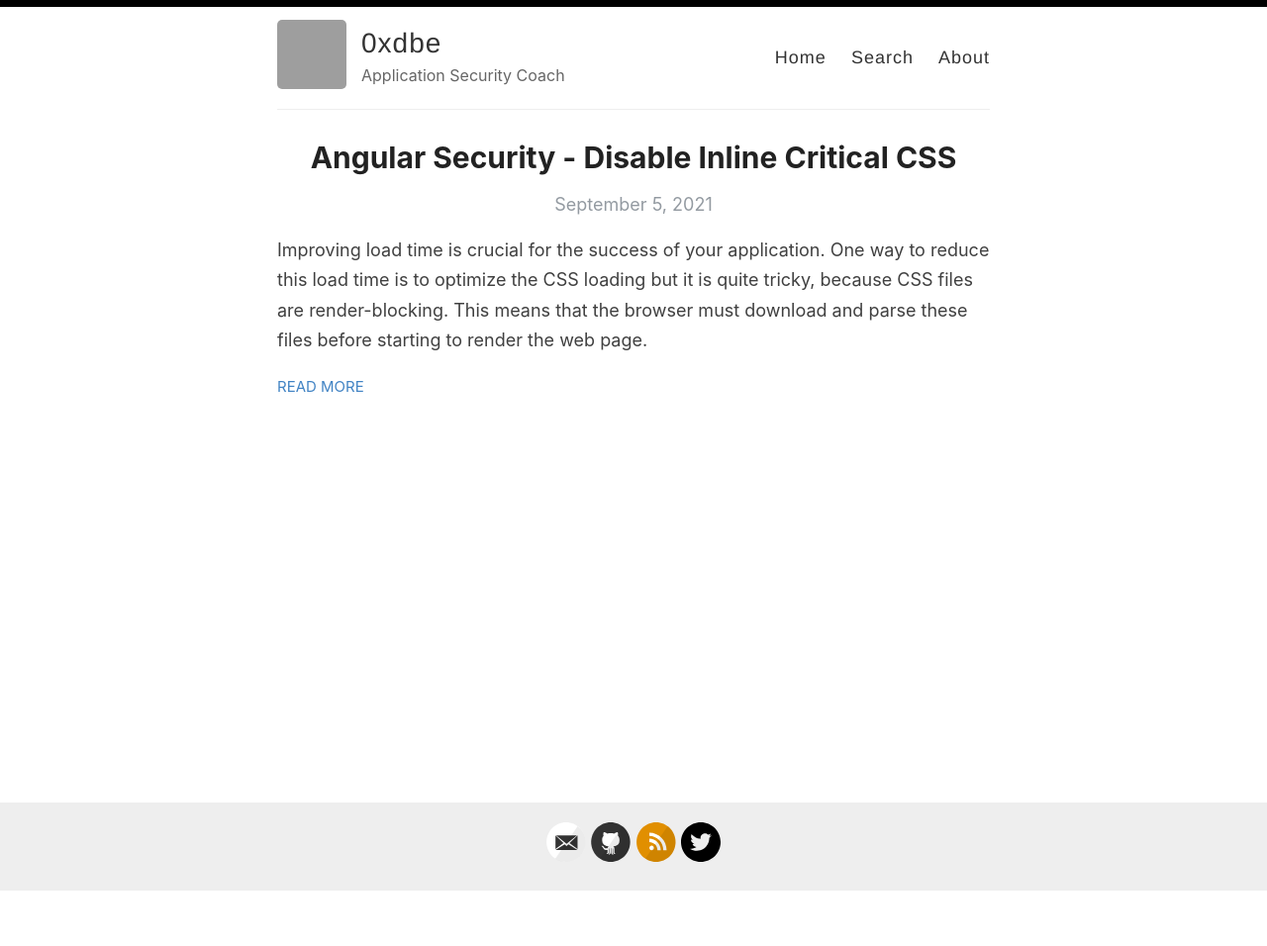
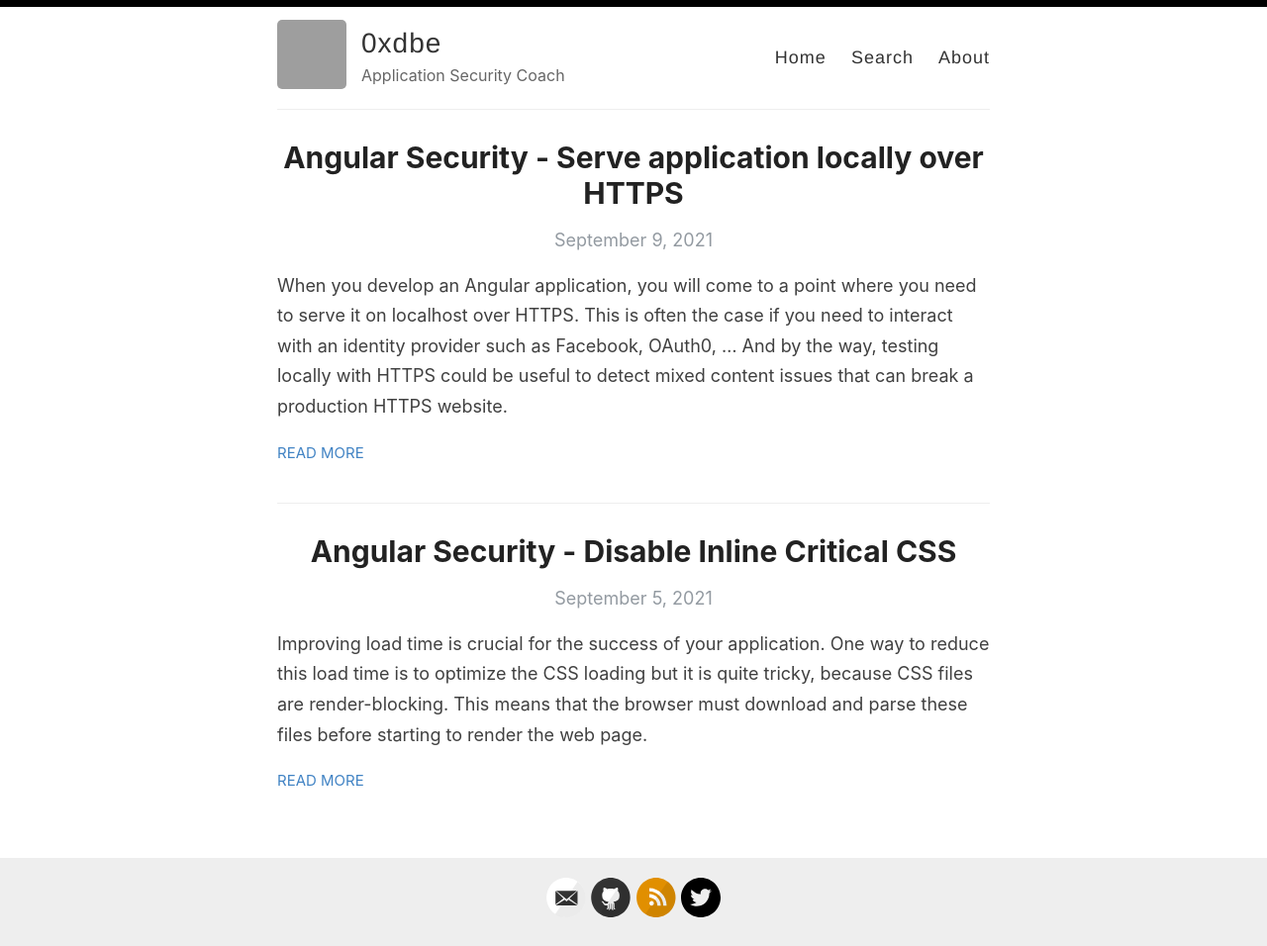
Before and after one commit to 0xdbe/0xdbe.github.io, a Jekyll site: the page built from index.html, in a window 1280 px wide. Shown: the whole page at 99% size. Built offline with Jekyll 4.4.1, drawn with Linux system fonts in a browser that asks for light colours; the list of posts is cut into pages by our own code; before the commit the page ends 901 px from its top, so only the background shows below that; part of the change alters nothing that is shown; grey boxes are pictures that could not be loaded.

Commit message:
New article: Angular Security - Serve application locally over HTTPS

````diff
--- a/_posts/2021-09-05-AngularSecurity-DisableInlineCriticalCSS.md
+++ b/_posts/2021-09-05-AngularSecurity-DisableInlineCriticalCSS.md
@@ -4,6 +4,7 @@ title: Angular Security - Disable Inline Critical CSS
 date: 20210905
 published: true
 categories: [Angular]
+tags: Security, AppSec, Angular
 canonical_url: https://0xdbe.github.io/AngularSecurity-DisableInlineCriticalCSS/
 ---
 
--- /dev/null
+++ b/_posts/2021-09-09-AngularSecurity-ServeApplicationLocallyOverHttps.md
@@ -0,0 +1,90 @@
+---
+layout: post
+title: Angular Security - Serve application locally over HTTPS
+date: 20210909
+published: true
+categories: [Angular]
+tags: Security, AppSec, Angular
+canonical_url:
+---
+
+When you develop an Angular application, you will come to a point where you need to serve it on localhost over HTTPS. This is often the case if you need to interact with an identity provider such as Facebook, OAuth0, ... And by the way, testing locally with HTTPS could be useful to detect mixed content issues that can break a production HTTPS website.
+
+This article will walk you through setting Angular to use locally-trusted development certificate with ``mkcert``. This is an easy way to expose an application over HTTPS without security warnings and you don't worry too much about OpenSSL.
+
+
+## Install mkcert
+
+[mkcert](https://github.com/FiloSottile/mkcert) is a simple tool for making locally-trusted development certificates.
+This tool is written by Filippo Valsorda, Cryptographer and Go security leader. Follow instructions on https://github.com/FiloSottile/mkcert#installation to install this tool.
+
+
+## Create local certificate authority
+
+Run this command to create a new local certificate authority (CA):
+
+```
+mkcert -install
+```
+
+This command did the following:
+
+- Generate CA certificate and its key, and store them in an application data folder in the user home, such as ``~/.local/share/mkcert/``
+- Add this new certificate authority in trust stores (system, Firefox, Chrome, ...). So, all certificates issue with this CA will be trusted by your browser
+
+Be aware that the ``rootCA-key.pem`` file that ``mkcert`` automatically generates gives complete power to intercept secure requests from your machine. So, do not share it to stay safe against MITM (Man-in-the-middle) attack.
+
+
+## Get certificate
+
+Run the following commands from Angular project directory:
+
+```
+mkdir tls
+mkcert \
+      -cert-file ./tls/localhost-cert.pem \
+      -key-file ./tls/localhost-key.pem \
+      -ecdsa \
+      localhost 127.0.0.1 ::1
+```
+
+This certificate will expire in 3 months. In order to make renewal easier, we can create a shortcut for this command in ``package.json``:
+
+```
+"scripts": {
+  "start": "npm run cert & ng serve",
+  "cert": "mkdir -p ./tls & mkcert -cert-file ./tls/localhost-cert.pem -key-file ./tls/localhost-key.pem -ecdsa localhost 127.0.0.1 ::1"
+}
+```
+
+Thus, you get a new certificate each time you start your application
+
+Don't forget to add ``tls/*``in ``.gitignore`` to prevent publication of your private key.
+
+
+
+## Serve application
+
+In order to serve Angular application securely, add ``ssl``, ``sslCert`` and ``sslKey`` options to ``serve`` command:
+
+```
+ng serve \
+      --ssl=true \
+      --sslCert=./tls/localhost-cert.pem \
+      --sslKey=./tls/localhost-key.pem
+```
+
+To avoid to write these options each time that we want to run this app over HTTPS, we can set them in the ``angular.json`` file:
+
+```
+"serve": {
+          "builder": "@angular-devkit/build-angular:dev-server",
+          "options": {
+            "ssl": true,
+            "sslCert": "tls/localhost-cert.pem",
+            "sslKey": "tls/localhost-key.pem"
+          }
+}
+```
+
+Like so, you can easily serve your app by using ``npm start`` and then, browse [https://localhost:4200/](https://localhost:4200/) without security warning. But keep in mind that this could be used only for local development, not for production.
````
